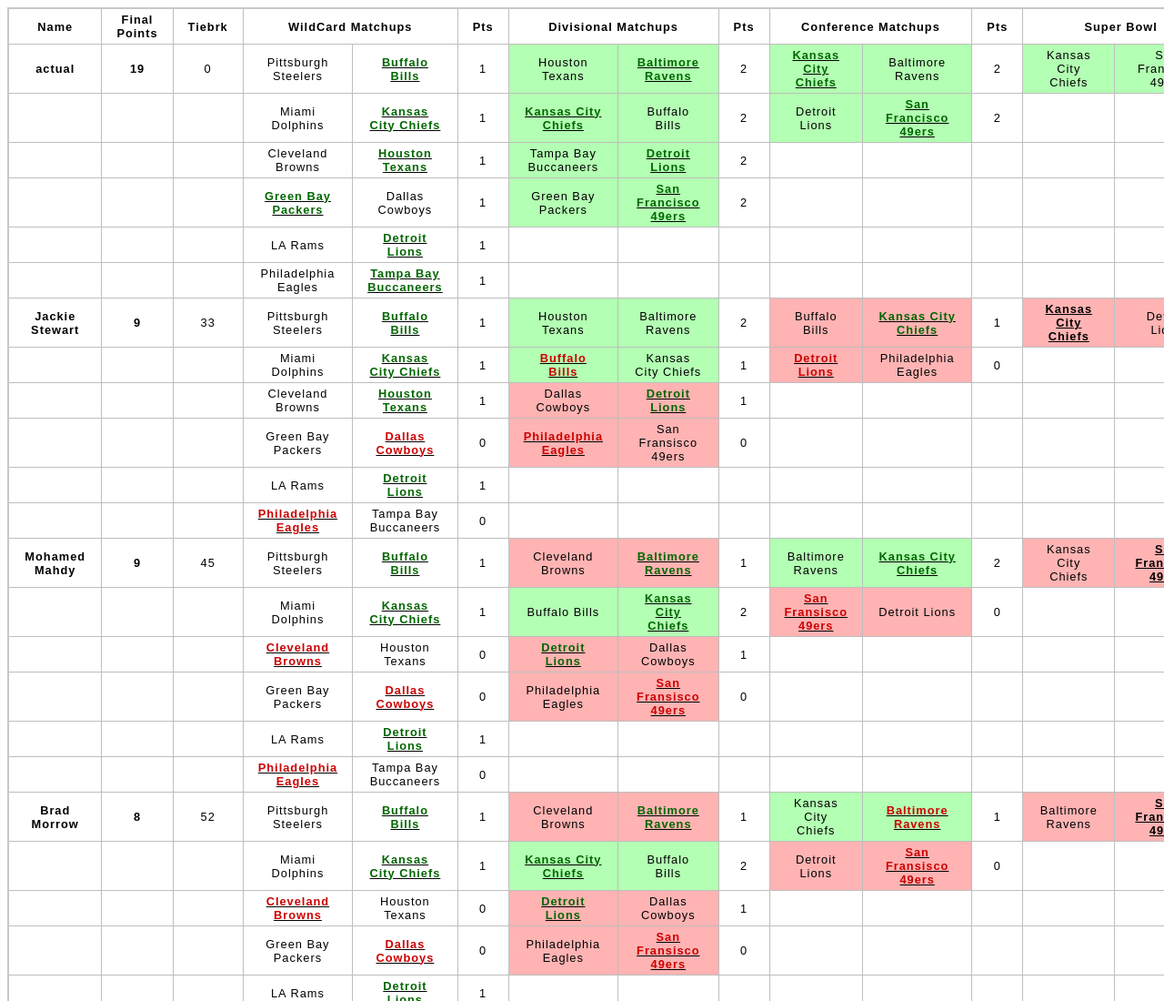
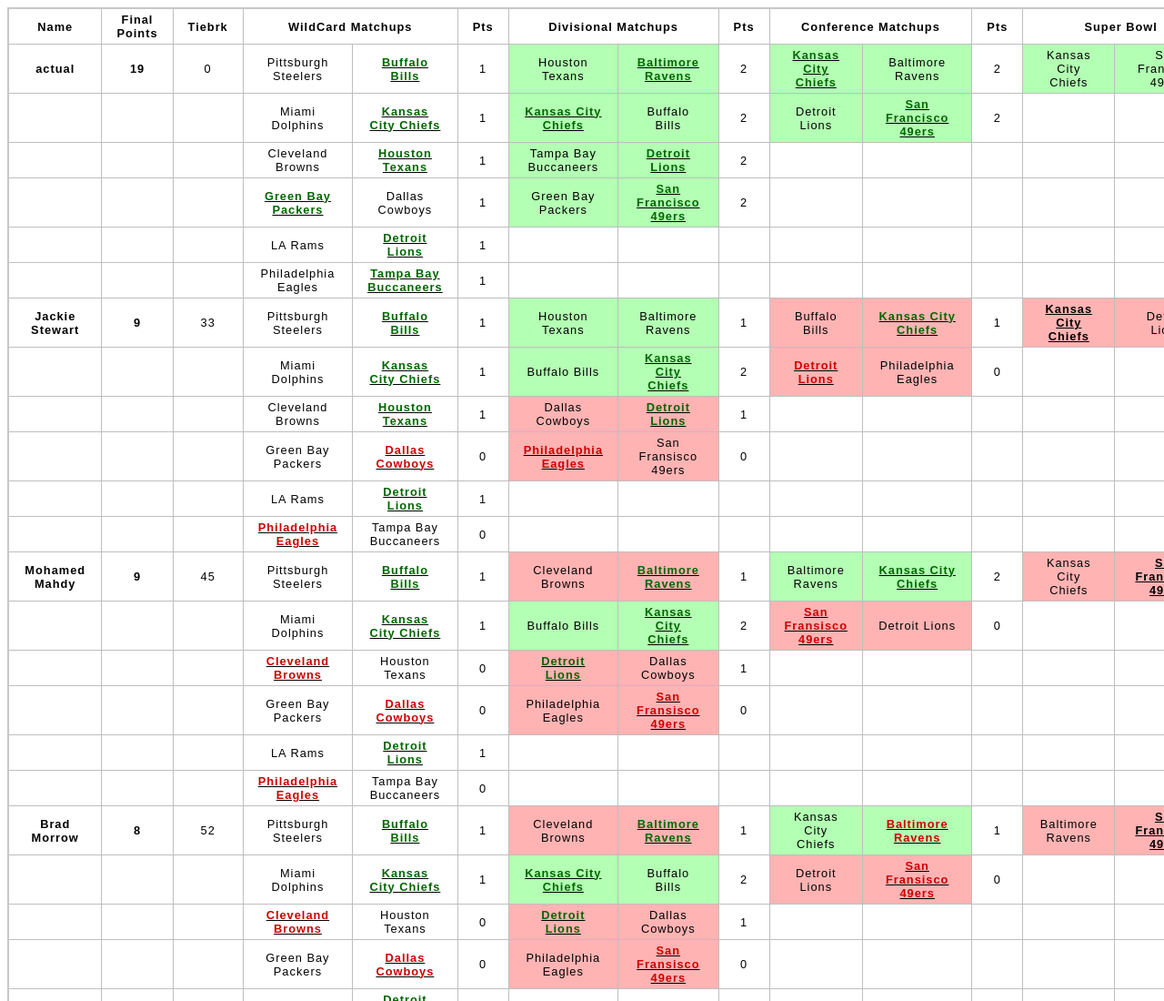
Before and after one commit to Naga2002/nfl-playoff-bracket-contest, a plain HTML site: page docs/index.html in a window 1280 px wide. Shown: the top 1100 px of the page at 91% size. Drawn offline with Linux system fonts and the light colour scheme.

Commit message:
Correcting Jackie's bracket on score sheet

```diff
--- a/docs/index.html
+++ b/docs/index.html
@@ -51,10 +51,10 @@
                 <td></td><td></td><td></td><td>Philadelphia Eagles</td><td><b><u><font color="#006600">Tampa Bay Buccaneers</font></u></b></td><td>1</td><td></td><td></td><td></td><td></td><td></td><td></td><td></td><td></td><td></td>
                 </tr>
         <tr>
-        <th>Jackie Stewart</th><th>9</th><td>33</td><td>Pittsburgh Steelers</td><td><b><u><font color="#006600">Buffalo Bills</font></u></b></td><td>1</td><td bgcolor="#b3ffb3">Houston Texans</td><td bgcolor="#b3ffb3">Baltimore Ravens</td><td>2</td><td bgcolor="#ffb3b3">Buffalo Bills</td><td bgcolor="#ffb3b3"><b><u><font color="#006600">Kansas City Chiefs</font></u></b></td><td>1</td><td bgcolor="#ffb3b3"><b><u>Kansas City Chiefs</u></b></td><td bgcolor="#ffb3b3">Detroit Lions</td><td>0</td>
+        <th>Jackie Stewart</th><th>9</th><td>33</td><td>Pittsburgh Steelers</td><td><b><u><font color="#006600">Buffalo Bills</font></u></b></td><td>1</td><td bgcolor="#b3ffb3">Houston Texans</td><td bgcolor="#b3ffb3">Baltimore Ravens</td><td>1</td><td bgcolor="#ffb3b3">Buffalo Bills</td><td bgcolor="#ffb3b3"><b><u><font color="#006600">Kansas City Chiefs</font></u></b></td><td>1</td><td bgcolor="#ffb3b3"><b><u>Kansas City Chiefs</u></b></td><td bgcolor="#ffb3b3">Detroit Lions</td><td>0</td>
         </tr>
                 <tr>
-                <td></td><td></td><td></td><td>Miami Dolphins</td><td><b><u><font color="#006600">Kansas City Chiefs</font></u></b></td><td>1</td><td bgcolor="#b3ffb3"><b><u><font color="#cc0000">Buffalo Bills</font></u></b></td><td bgcolor="#b3ffb3">Kansas City Chiefs</td><td>1</td><td bgcolor="#ffb3b3"><b><u><font color="#cc0000">Detroit Lions</font></u></b></td><td bgcolor="#ffb3b3">Philadelphia Eagles</td><td>0</td><td></td><td></td><td></td>
+                <td></td><td></td><td></td><td>Miami Dolphins</td><td><b><u><font color="#006600">Kansas City Chiefs</font></u></b></td><td>1</td><td bgcolor="#b3ffb3">Buffalo Bills</td><td bgcolor="#b3ffb3"><b><u><font color="#006600">Kansas City Chiefs</font></u></b></td><td>2</td><td bgcolor="#ffb3b3"><b><u><font color="#cc0000">Detroit Lions</font></u></b></td><td bgcolor="#ffb3b3">Philadelphia Eagles</td><td>0</td><td></td><td></td><td></td>
                 </tr>
                 <tr>
                 <td></td><td></td><td></td><td>Cleveland Browns</td><td><b><u><font color="#006600">Houston Texans</font></u></b></td><td>1</td><td bgcolor="#ffb3b3">Dallas Cowboys</td><td bgcolor="#ffb3b3"><b><u><font color="#006600">Detroit Lions</font></u></b></td><td>1</td><td></td><td></td><td></td><td></td><td></td><td></td>
--- a/output/2024_entries_data.csv
+++ b/output/2024_entries_data.csv
@@ -5,7 +5,7 @@
 0,Austin Wilson,42.0,Pittsburgh Steelers,Buffalo Bills,Buffalo Bills,Miami Dolphins,Kansas City Chiefs,Miami Dolphins,Cleveland Browns,Houston Texans,Houston Texans,Green Bay Packers,Dallas Cowboys,Dallas Cowboys,LA Rams,Detroit Lions,Detroit Lions,Philadelphia Eagles,Tampa Bay Buccaneers,Philadelphia Eagles,Miami Dolphins,Baltimore Ravens,Baltimore Ravens,Buffalo Bills,Houston Texans,Buffalo Bills,Detroit Lions,Dallas Cowboys,Dallas Cowboys,Philadelphia Eagles,San Fransisco 49ers,San Fransisco 49ers,Baltimore Ravens,Buffalo Bills,Baltimore Ravens,San Fransisco 49ers,Dallas Cowboys,San Fransisco 49ers,Baltimore Ravens,San Fransisco 49ers,San Fransisco 49ers
 0,Brad Morrow,52.0,Pittsburgh Steelers,Buffalo Bills,Buffalo Bills,Miami Dolphins,Kansas City Chiefs,Kansas City Chiefs,Cleveland Browns,Houston Texans,Cleveland Browns,Green Bay Packers,Dallas Cowboys,Dallas Cowboys,LA Rams,Detroit Lions,Detroit Lions,Philadelphia Eagles,Tampa Bay Buccaneers,Philadelphia Eagles,Cleveland Browns,Baltimore Ravens,Baltimore Ravens,Kansas City Chiefs,Buffalo Bills,Kansas City Chiefs,Detroit Lions,Dallas Cowboys,Detroit Lions,Philadelphia Eagles,San Fransisco 49ers,San Fransisco 49ers,Kansas City Chiefs,Baltimore Ravens,Baltimore Ravens,Detroit Lions,San Fransisco 49ers,San Fransisco 49ers,Baltimore Ravens,San Fransisco 49ers,San Fransisco 49ers
 0,Quinn,48.0,Pittsburgh Steelers,Buffalo Bills,Buffalo Bills,Miami Dolphins,Kansas City Chiefs,Kansas City Chiefs,Cleveland Browns,Houston Texans,Houston Texans,Green Bay Packers,Dallas Cowboys,Dallas Cowboys,LA Rams,Detroit Lions,Detroit Lions,Philadelphia Eagles,Tampa Bay Buccaneers,Philadelphia Eagles,Houston Texans,Baltimore Ravens,Baltimore Ravens,Buffalo Bills,Kansas City Chiefs,Buffalo Bills,Detroit Lions,Dallas Cowboys,Detroit Lions,Philadelphia Eagles,San Fransisco 49ers,San Fransisco 49ers,Buffalo Bills,Baltimore Ravens,Baltimore Ravens,Detroit Lions,San Fransisco 49ers,San Fransisco 49ers,Baltimore Ravens,San Fransisco 49ers,San Fransisco 49ers
-0,Jackie Stewart,33.0,Pittsburgh Steelers,Buffalo Bills,Buffalo Bills,Miami Dolphins,Kansas City Chiefs,Kansas City Chiefs,Cleveland Browns,Houston Texans,Houston Texans,Green Bay Packers,Dallas Cowboys,Dallas Cowboys,LA Rams,Detroit Lions,Detroit Lions,Philadelphia Eagles,Tampa Bay Buccaneers,Philadelphia Eagles,Houston Texans,Baltimore Ravens,Kansas City Chiefs,Buffalo Bills,Kansas City Chiefs,Buffalo Bills,Dallas Cowboys,Detroit Lions,Detroit Lions,Philadelphia Eagles,San Fransisco 49ers,Philadelphia Eagles,Buffalo Bills,Kansas City Chiefs,Kansas City Chiefs,Detroit Lions,Philadelphia Eagles,Detroit Lions,Kansas City Chiefs,Detroit Lions,Kansas City Chiefs
+0,Jackie Stewart,33.0,Pittsburgh Steelers,Buffalo Bills,Buffalo Bills,Miami Dolphins,Kansas City Chiefs,Kansas City Chiefs,Cleveland Browns,Houston Texans,Houston Texans,Green Bay Packers,Dallas Cowboys,Dallas Cowboys,LA Rams,Detroit Lions,Detroit Lions,Philadelphia Eagles,Tampa Bay Buccaneers,Philadelphia Eagles,Houston Texans,Baltimore Ravens,,Buffalo Bills,Kansas City Chiefs,Kansas City Chiefs,Dallas Cowboys,Detroit Lions,Detroit Lions,Philadelphia Eagles,San Fransisco 49ers,Philadelphia Eagles,Buffalo Bills,Kansas City Chiefs,Kansas City Chiefs,Detroit Lions,Philadelphia Eagles,Detroit Lions,Kansas City Chiefs,Detroit Lions,Kansas City Chiefs
 0,Alex Carter,49.0,Pittsburgh Steelers,Buffalo Bills,Buffalo Bills,Miami Dolphins,Kansas City Chiefs,Kansas City Chiefs,Cleveland Browns,Houston Texans,Cleveland Browns,Green Bay Packers,Dallas Cowboys,Dallas Cowboys,LA Rams,Detroit Lions,LA Rams,Philadelphia Eagles,Tampa Bay Buccaneers,Philadelphia Eagles,Cleveland Browns,Baltimore Ravens,Cleveland Browns,Kansas City Chiefs,Buffalo Bills,Buffalo Bills,Philadelphia Eagles,Dallas Cowboys,Dallas Cowboys,LA Rams,San Fransisco 49ers,LA Rams,Buffalo Bills,Baltimore Ravens,Buffalo Bills,Dallas Cowboys,San Fransisco 49ers,San Fransisco 49ers,Baltimore Ravens,San Fransisco 49ers,Baltimore Ravens
 0,Andres Restrepo,45.0,Pittsburgh Steelers,Buffalo Bills,Buffalo Bills,Miami Dolphins,Kansas City Chiefs,Miami Dolphins,Cleveland Browns,Houston Texans,Cleveland Browns,Green Bay Packers,Dallas Cowboys,Dallas Cowboys,LA Rams,Detroit Lions,Detroit Lions,Philadelphia Eagles,Tampa Bay Buccaneers,Tampa Bay Buccaneers,Miami Dolphins,Baltimore Ravens,Miami Dolphins,Buffalo Bills,Cleveland Browns,Cleveland Browns,Dallas Cowboys,Detroit Lions,Detroit Lions,Tampa Bay Buccaneers,San Fransisco 49ers,San Fransisco 49ers,Miami Dolphins,Cleveland Browns,Miami Dolphins,San Fransisco 49ers,Detroit Lions,Detroit Lions,Miami Dolphins,Detroit Lions,Miami Dolphins
 0,Justin Delisi,,Pittsburgh Steelers,Buffalo Bills,Buffalo Bills,Miami Dolphins,Kansas City Chiefs,Kansas City Chiefs,Cleveland Browns,Houston Texans,Cleveland Browns,Green Bay Packers,Dallas Cowboys,Dallas Cowboys,LA Rams,Detroit Lions,Detroit Lions,Philadelphia Eagles,Tampa Bay Buccaneers,Tampa Bay Buccaneers,Cleveland Browns,Baltimore Ravens,Baltimore Ravens,Kansas City Chiefs,Buffalo Bills,Buffalo Bills,Detroit Lions,Dallas Cowboys,Detroit Lions,Tampa Bay Buccaneers,San Fransisco 49ers,San Fransisco 49ers,Buffalo Bills,Baltimore Ravens,Baltimore Ravens,Detroit Lions,San Fransisco 49ers,San Fransisco 49ers,Baltimore Ravens,San Fransisco 49ers,Baltimore Ravens
```
